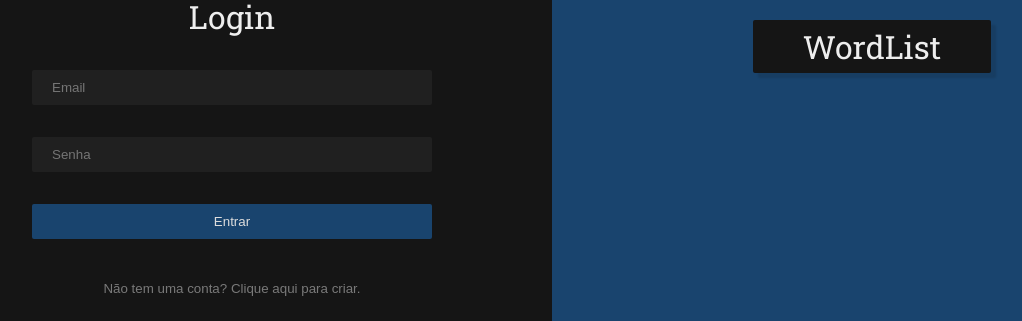
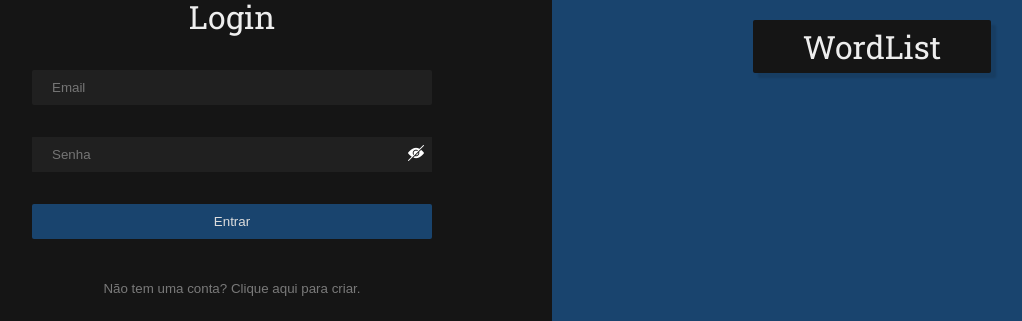
Before and after one commit to Rafael-Cesario/WordList, a Next.js app in the folder Frontend/: page / in a window 1280 px wide. Shown: the part 170-491 px from the top of the page, without its empty margins (88-1110 px from the left). Built offline with nearby package versions, Linux system fonts and the light colour scheme; no server answers.

Commit message:
login, catch values and verify for empty fields

```diff
--- a/Frontend/src/features/authentication/login.tsx
+++ b/Frontend/src/features/authentication/login.tsx
@@ -1,5 +1,9 @@
-import { SetStateAction } from "react";
+import { FormEvent, SetStateAction, useState } from "react";
 import { StyledForms } from "./styles/formsStyle";
+import { Password } from "./password";
+import { produce } from "immer";
+import { Fields } from "./createAccount";
+import { checkForEmptyValues } from "@/utils/checkForEmptyValues";
 
 interface ILogin {
 	props: {
@@ -7,14 +11,45 @@ interface ILogin {
 	};
 }
 
+const defaultValues = {
+	email: "",
+	password: "",
+};
+
 export const Login = ({ props: { setFormName } }: ILogin) => {
+	const [values, setValues] = useState(defaultValues);
+	const [errors, setErrors] = useState(defaultValues);
+
+	const changeValue = (newValue: string, fieldName: keyof Fields) => {
+		const newState = produce(values, (draft) => {
+			draft[fieldName as keyof typeof draft] = newValue;
+		});
+
+		setValues(newState);
+	};
+
+	const submitForm = (e: FormEvent) => {
+		e.preventDefault();
+
+		const emptyValues = checkForEmptyValues(values);
+		const hasEmptyValues = Object.keys(emptyValues).length;
+		if (hasEmptyValues) return setErrors({ ...defaultValues, ...emptyValues });
+	};
+
 	return (
 		<StyledForms>
 			<h1 className="title">Login</h1>
 
-			<form className="fields">
-				<input autoFocus={true} type="text" placeholder="Email" />
-				<input type="password" placeholder="Senha" />
+			<form onSubmit={(e) => submitForm(e)} className="fields">
+				<label className="label-error">{errors.email}</label>
+				<input
+					className={errors.email ? "error" : ""}
+					onChange={(e) => changeValue(e.target.value, "email")}
+					autoFocus={true}
+					type="text"
+					placeholder="Email"
+				/>
+				<Password changeValue={changeValue} errors={errors} fieldName="password" placeholder="Senha" />
 				<button className="submit">Entrar</button>
 			</form>
 
--- a/Frontend/src/features/authentication/password.tsx
+++ b/Frontend/src/features/authentication/password.tsx
@@ -4,17 +4,17 @@ import { Fields } from "./createAccount";
 
 interface PasswordProps {
 	placeholder: string;
-	changeValue: (value: string, fieldName: "password" | "confirmPassword") => void;
+	changeValue: (value: string, fieldName: keyof Fields) => void;
 	fieldName: "password" | "confirmPassword";
-	errors: Fields;
+	errors: object;
 }
 
 export const Password = ({ placeholder, changeValue, fieldName, errors }: PasswordProps) => {
 	const [isPasswordHide, setIsPasswordHide] = useState(true);
 
 	return (
-		<div key={fieldName} className={`password-input ${errors[fieldName] ? "error" : ""}`}>
-			<label className="label-error">{errors[fieldName]}</label>
+		<div key={fieldName} className={`password-input ${errors[fieldName as keyof typeof errors] ? "error" : ""}`}>
+			<label className="label-error">{errors[fieldName as keyof typeof errors]}</label>
 			<input type={isPasswordHide ? "password" : "text"} placeholder={placeholder} onChange={(e) => changeValue(e.target.value, fieldName)} />
 			<Image
 				onClick={() => setIsPasswordHide(!isPasswordHide)}
--- a/Frontend/src/utils/checkForEmptyValues.ts
+++ b/Frontend/src/utils/checkForEmptyValues.ts
@@ -1,6 +1,4 @@
-import { Fields } from "@/features/authentication/createAccount";
-
-export const checkForEmptyValues = (values: Fields) => {
+export const checkForEmptyValues = (values: object) => {
 	const emptyValues: { [key: string]: string } = {};
 	const entries = Object.entries(values);
 
```
Also changed, not shown: Frontend/Frontend.txt.
